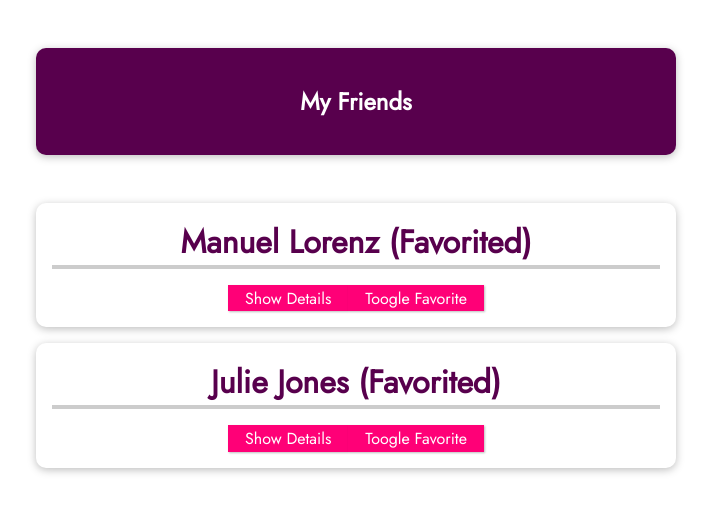
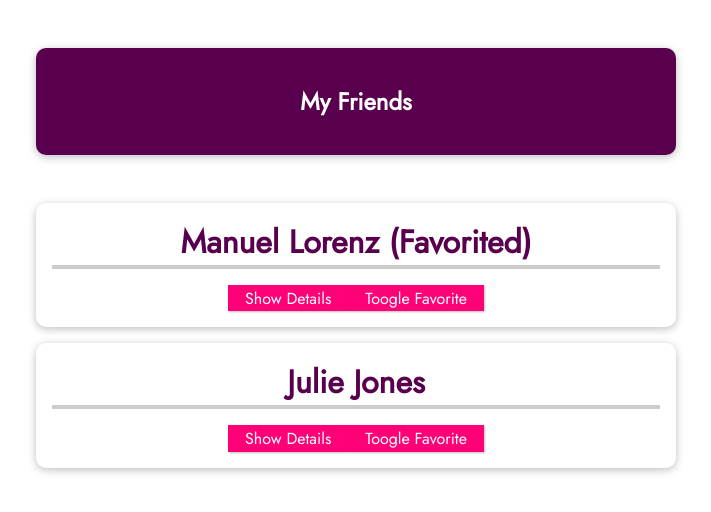
Before and after one commit to ntbanit/learn-vue.js, a Vue app in the folder section-07-dev-setup-with-vue-cli/vue-new-project/: page / in a window 1280 px wide. Shown: the top 512 px of the page, without its empty margins (284-995 px from the left). Built offline with nearby package versions, Linux system fonts and the light colour scheme.

Commit message:
section 08: video 100 - call a method in child

```diff
--- a/section-07-dev-setup-with-vue-cli/vue-new-project/src/App.vue
+++ b/section-07-dev-setup-with-vue-cli/vue-new-project/src/App.vue
@@ -5,10 +5,12 @@
       <friend-contact
         v-for="friend in friends"
         :key="friend.id"
+        :id="friend.id"
         :fullname="friend.name"
         :phone-contact="friend.phone"
         :email-private="friend.email"
-        :is-favorite="true"
+        :is-favorite="friend.favorited"
+        @toogle-favorite="toogleFavoriteStatus"
       ></friend-contact>
     </ul>
   </section>
@@ -25,16 +27,24 @@ export default {
           name: "Manuel Lorenz",
           phone: "01234 5678 991",
           email: "manuel@localhost.com",
+          favorited: true
         },
         {
           id: "julie",
           name: "Julie Jones",
           phone: "09876 543 221",
           email: "julie@localhost.com",
+          favorited: false
         },
       ],
     };
   },
+  methods : {
+    toogleFavoriteStatus(friendId){
+      const foundFriend = this.friends.find((friend) => friend.id === friendId);
+      foundFriend.favorited = !foundFriend.favorited;
+    }
+  }
 };
 </script>
 
--- a/section-07-dev-setup-with-vue-cli/vue-new-project/src/components/FriendContact.vue
+++ b/section-07-dev-setup-with-vue-cli/vue-new-project/src/components/FriendContact.vue
@@ -1,7 +1,7 @@
 <template>
   <li>
     <h2>{{ fullname }}
-      {{ isFavoriteFriend ? '(Favorited)' : '' }}
+      {{ isFavorite ? '(Favorited)' : '' }}
     </h2>
     <button @click="toogleDetails()">
       {{ detailsAreVisible ? "Hide" : "Show" }} Details
@@ -19,6 +19,10 @@
 <script>
 export default {
   props: {
+    id : {
+      type: String,
+      required: true
+    },
     fullname : {
       type: String,
       required: false
@@ -39,8 +43,7 @@ export default {
   },
   data() {
     return {
-      detailsAreVisible: false,
-      isFavoriteFriend : this.isFavorite
+      detailsAreVisible: false
     };
   },
   methods: {
@@ -48,7 +51,7 @@ export default {
       this.detailsAreVisible = !this.detailsAreVisible;
     },
     toogleFavorite(){
-      this.isFavoriteFriend = !this.isFavoriteFriend;
+      this.$emit('toogle-favorite', this.id);
     }
   },
 };
```
